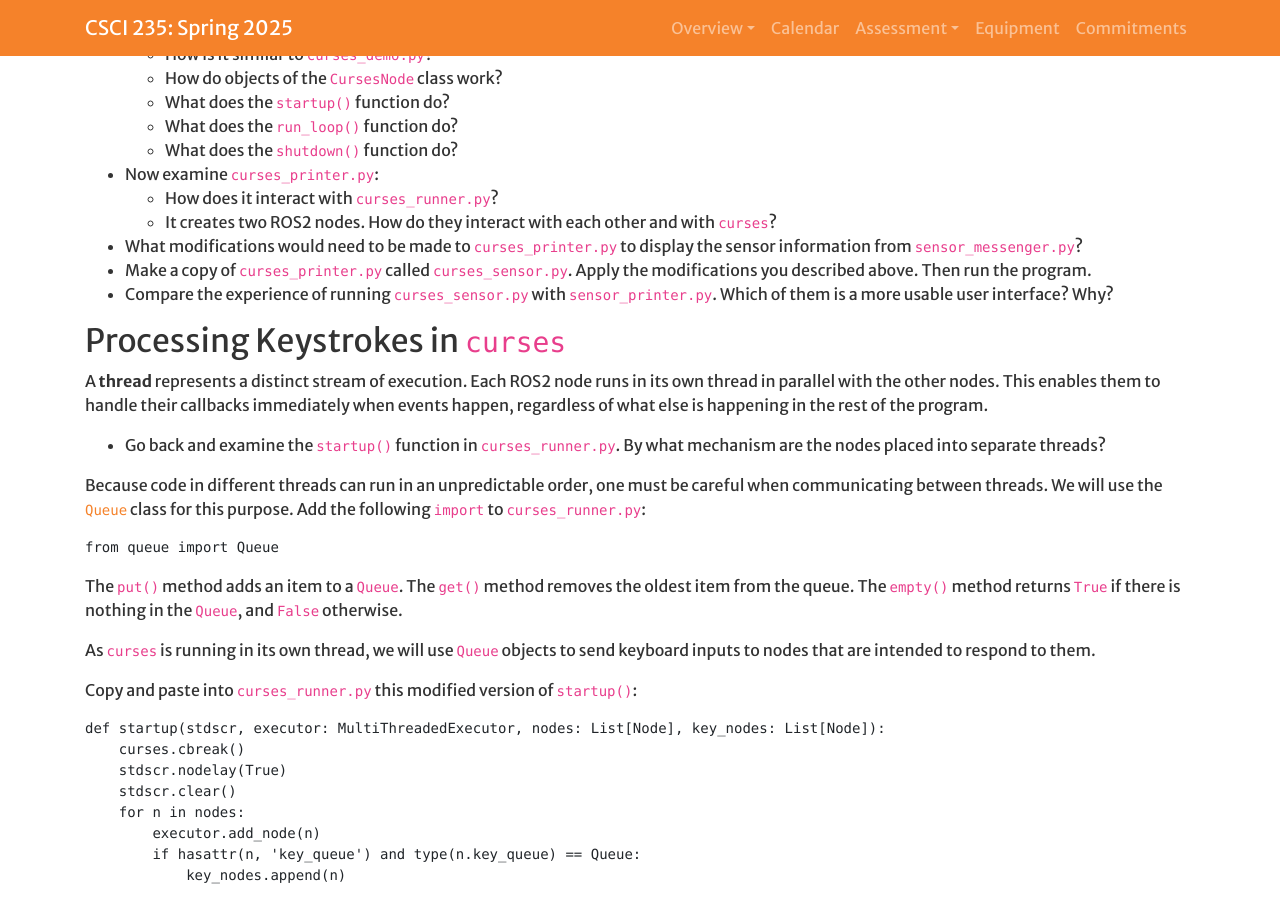
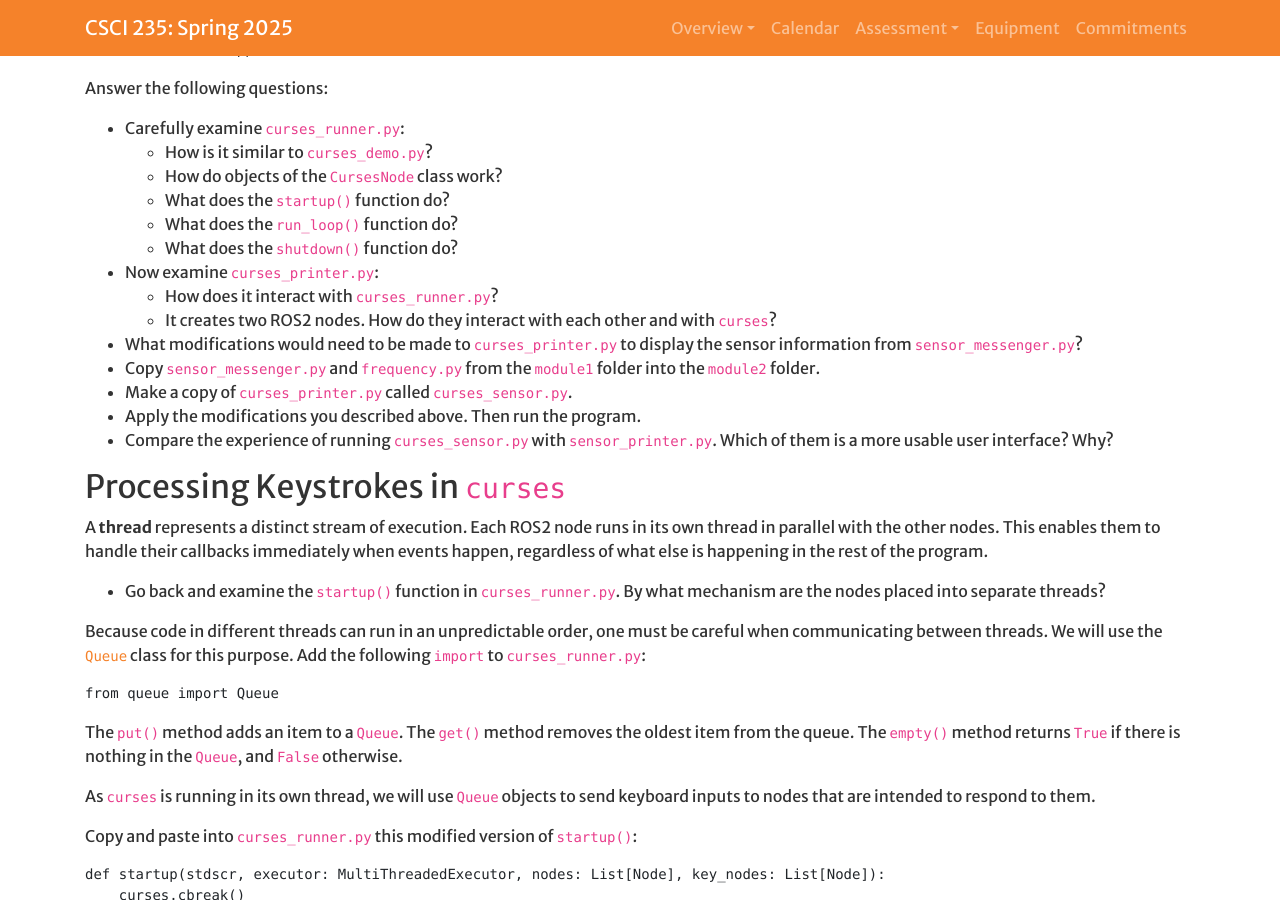
Before and after one commit to Hendrix-CS/csci235, a Jekyll site: the page built from modules/publications.md, in a window 1280 px wide and 900 px high, scrolled down 4494 px. Built offline with Jekyll 4.4.1, drawn with Linux system fonts in a browser that asks for light colours; a script that is not in the unit is left out; our own code applies the rules of GitHub Pages for plain Markdown files; some of the changed text lies outside the part shown.

Commit message:
Editorial updates

````diff
--- a/modules/publications.md
+++ b/modules/publications.md
@@ -29,6 +29,12 @@
 * What tactics did you employ to determine the radius of the circle the robot traversed?
 
 ## Motor commands in Python
+
+Create a new folder to contain today's code:
+```
+mkdir module2
+cd module2
+```
 
 Create a file named `pub_motor.py`, and copy the following code into it:
 ```
@@ -235,8 +241,10 @@
 <!-- Application: Modules -->
 * What modifications would need to be made to `curses_printer.py` to display
   the sensor information from `sensor_messenger.py`?
-* Make a copy of `curses_printer.py` called `curses_sensor.py`. Apply the
-  modifications you described above. Then run the program.
+* Copy `sensor_messenger.py` and `frequency.py` from the `module1` folder into
+  the `module2` folder.
+* Make a copy of `curses_printer.py` called `curses_sensor.py`.
+* Apply the modifications you described above. Then run the program.
 * Compare the experience of running `curses_sensor.py` with
   `sensor_printer.py`. Which of them is a more usable user interface? Why?
 
````
Also changed, not shown: modules/nodes.md (+2 -0 lines).
